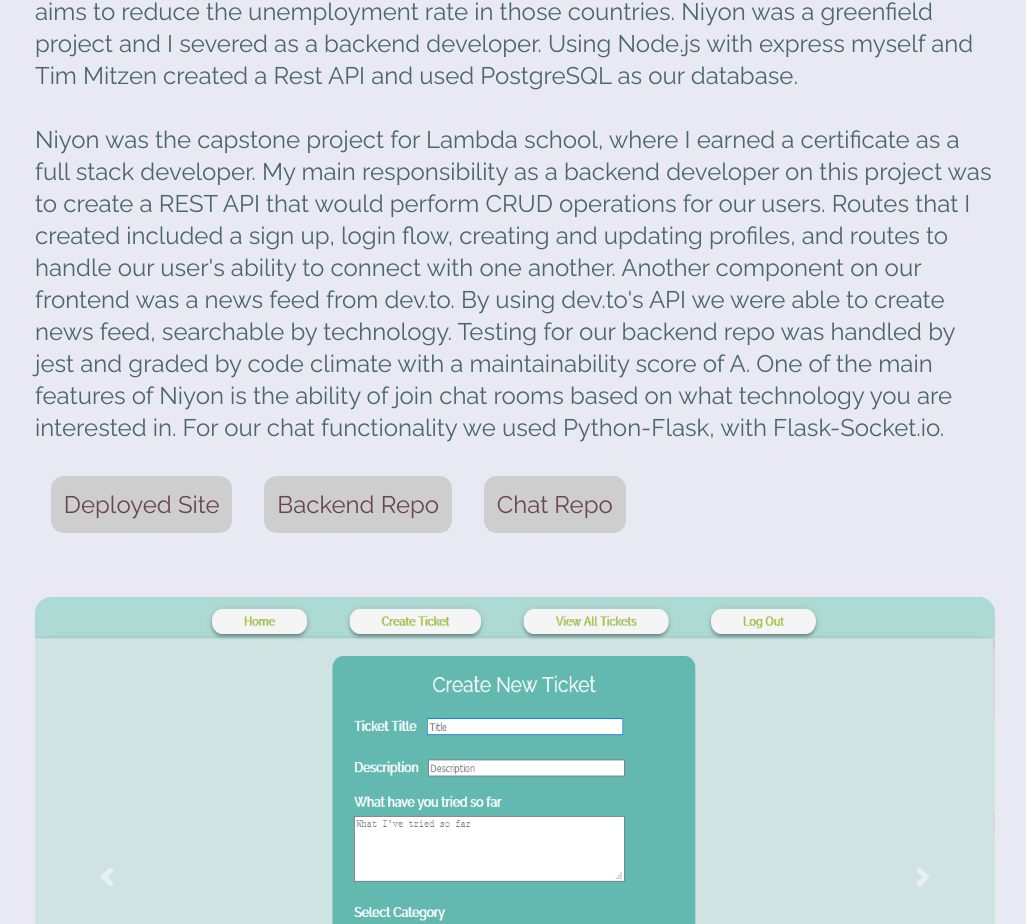
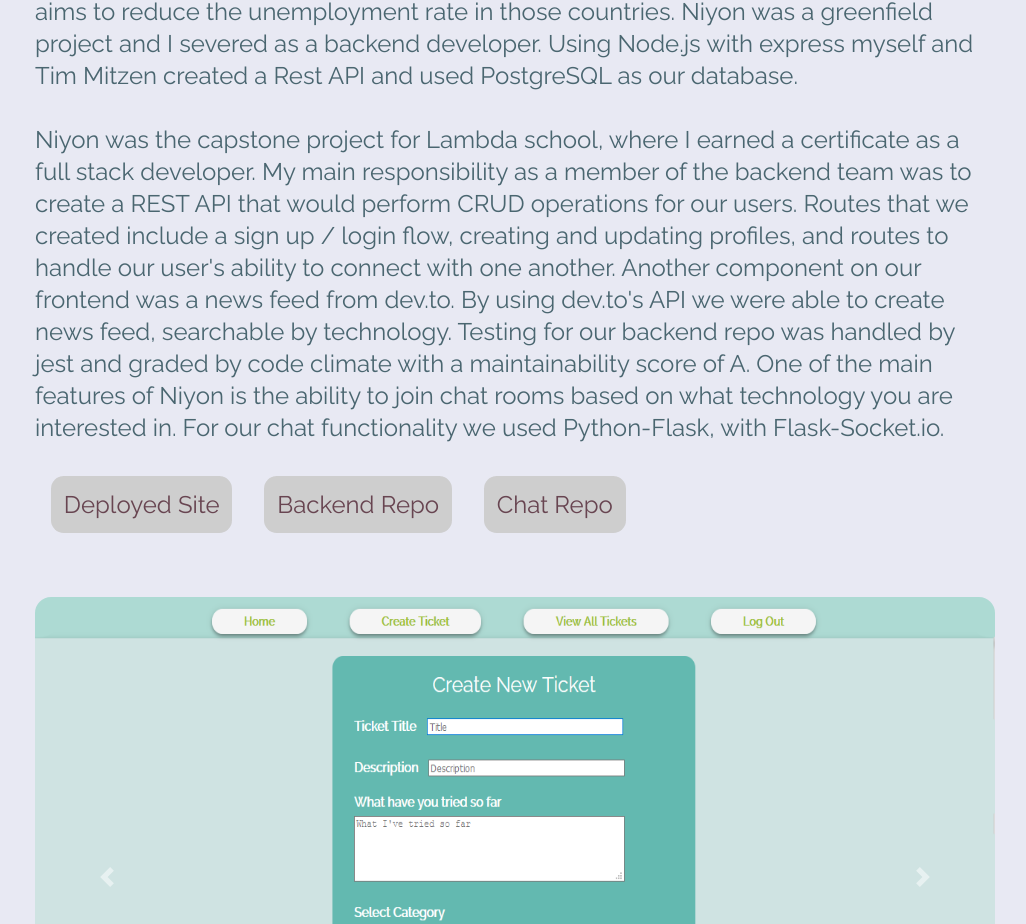
Before and after one commit to Joe-Thompson/portfolio_react, a React (Create React App) app in the folder portfolio/: page / in a window 1280 px wide. Shown: the part 2318-3242 px from the top of the page, without its empty margins (125-1151 px from the left). Built offline with nearby package versions, Linux system fonts and the light colour scheme.

Commit message:
deploy settings

```diff
--- a/portfolio/src/components/Projects.js
+++ b/portfolio/src/components/Projects.js
@@ -116,13 +116,13 @@
             <br />
             <h5>
                 Niyon was the capstone project for Lambda school, where I earned a certificate as
-                a full stack developer.  My main responsibility as a backend developer on this project
-                was to create a REST API that would perform CRUD operations for our users.  Routes that I
-                created included a sign up, login flow, creating and updating profiles, and routes to handle
+                a full stack developer.  My main responsibility as a member of the backend team
+                was to create a REST API that would perform CRUD operations for our users.  Routes that we
+                created include a sign up / login flow, creating and updating profiles, and routes to handle
                 our user's ability to connect with one another.  Another component on our frontend was a news feed
                 from dev.to.  By using dev.to's API we were able to create news feed, searchable by technology.
                 Testing for our backend repo was handled by jest and graded by code climate with a maintainability
-                score of A.  One of the main features of Niyon is the ability of join chat rooms based on what
+                score of A.  One of the main features of Niyon is the ability to join chat rooms based on what
                 technology you are interested in.  For our chat functionality we used Python-Flask, with
                 Flask-Socket.io.
             </h5>
```
